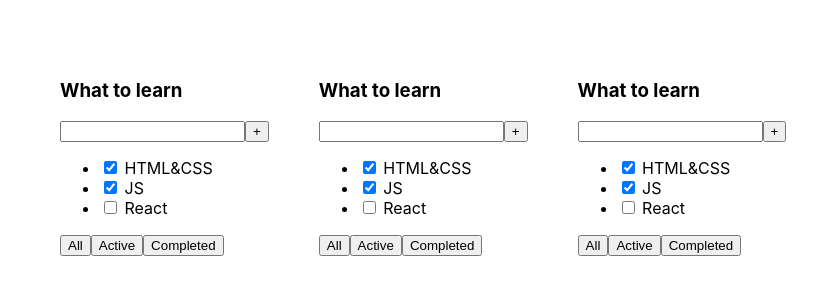
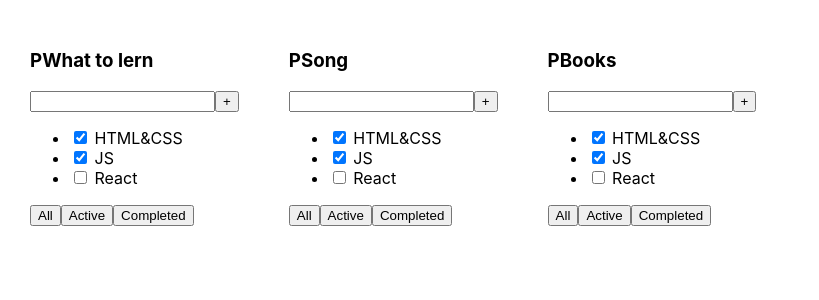
Before and after one commit to ikomaz97/todolist-01, a React (Vite) app: page / in a window 1280 px wide. Shown: the top 300 px of the page, without its empty margins (0-819 px from the left). Built offline with nearby package versions, Linux system fonts and the light colour scheme.

Commit message:
22.07.2026-04main

```diff
--- a/src/App.tsx
+++ b/src/App.tsx
@@ -1,14 +1,14 @@
 import './App.css'
-import {TodoListItems} from "./TodolistItem.tsx";
+import {TodoList} from "./TodoList.tsx";
 
 export const  App = () => {
   return (
       <div className="app">
-        <div className = "app">
-         <TodoListItems/>
-         <TodoListItems/>
-         <TodoListItems/>
-        </div>
+
+         <TodoList title ="What to lern"/>
+         <TodoList title ="Song"/>
+         <TodoList title ="Books"/>
+
       </div>
   )
 }
--- a/src/TodolistItem.tsx
+++ b/src/TodoList.tsx
@@ -1,7 +1,7 @@
-export const TodoListItems = () => {
+export const TodoList = (props:any) => {
     return (
         <div>
-            <h3>What to learn</h3>
+            <h3>P{props.title}</h3>
             <div>
                 <input/>
                 <button>+</button>
```
